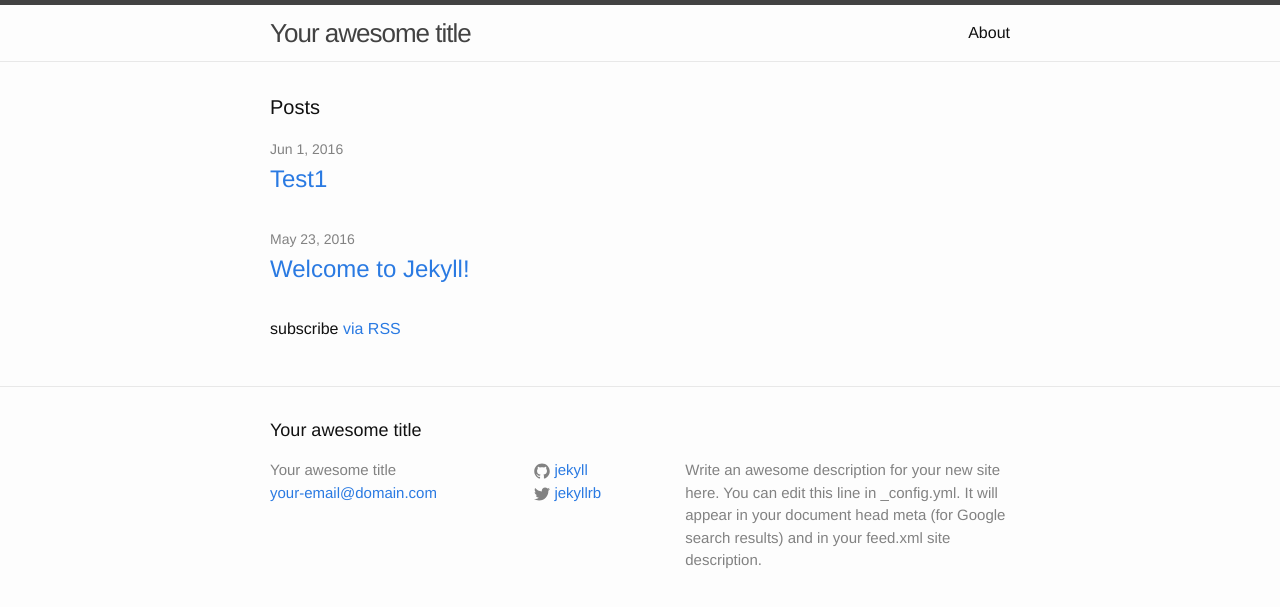
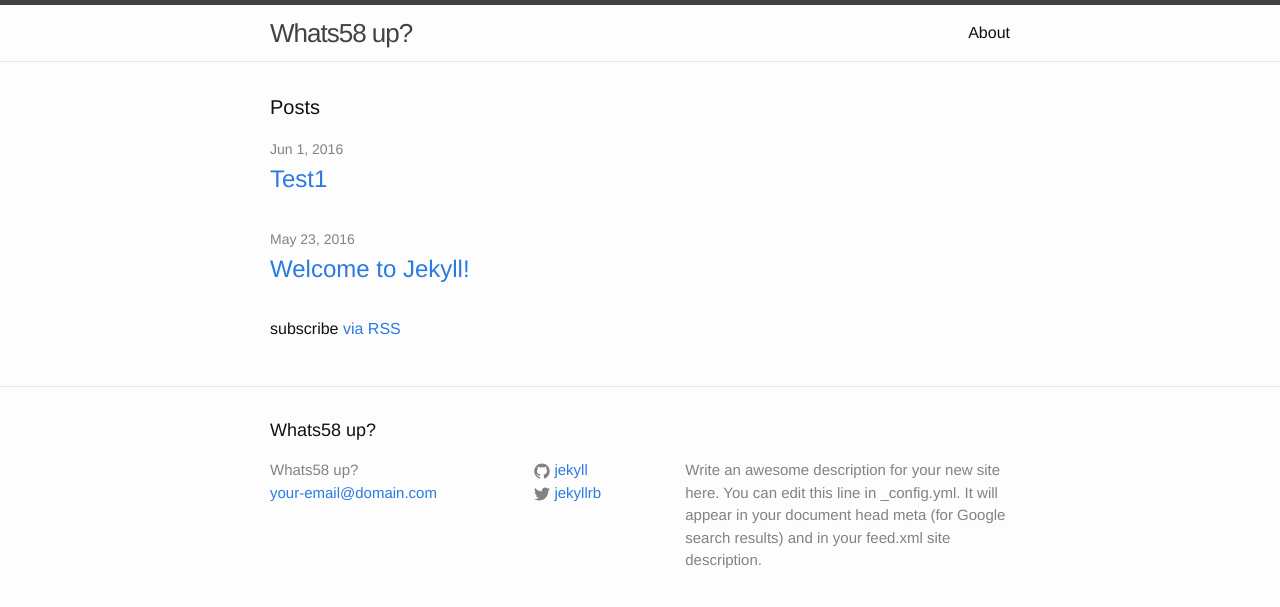
Before and after one commit to whats58/whats58.github.io, a Jekyll site: the page built from index.html, in a window 1280 px wide. Shown: the top 607 px of the page. Built offline with Jekyll 4.4.1, drawn with Linux system fonts in a browser that asks for light colours.

Commit message:
Change config.yml title

```diff
--- a/_config.yml
+++ b/_config.yml
@@ -6,7 +6,7 @@
 # 'jekyll serve'. If you change this file, please restart the server process.
 
 # Site settings
-title: Your awesome title
+title: Whats58 up?
 email: your-email@domain.com
 description: > # this means to ignore newlines until "baseurl:"
   Write an awesome description for your new site here. You can edit this
```
